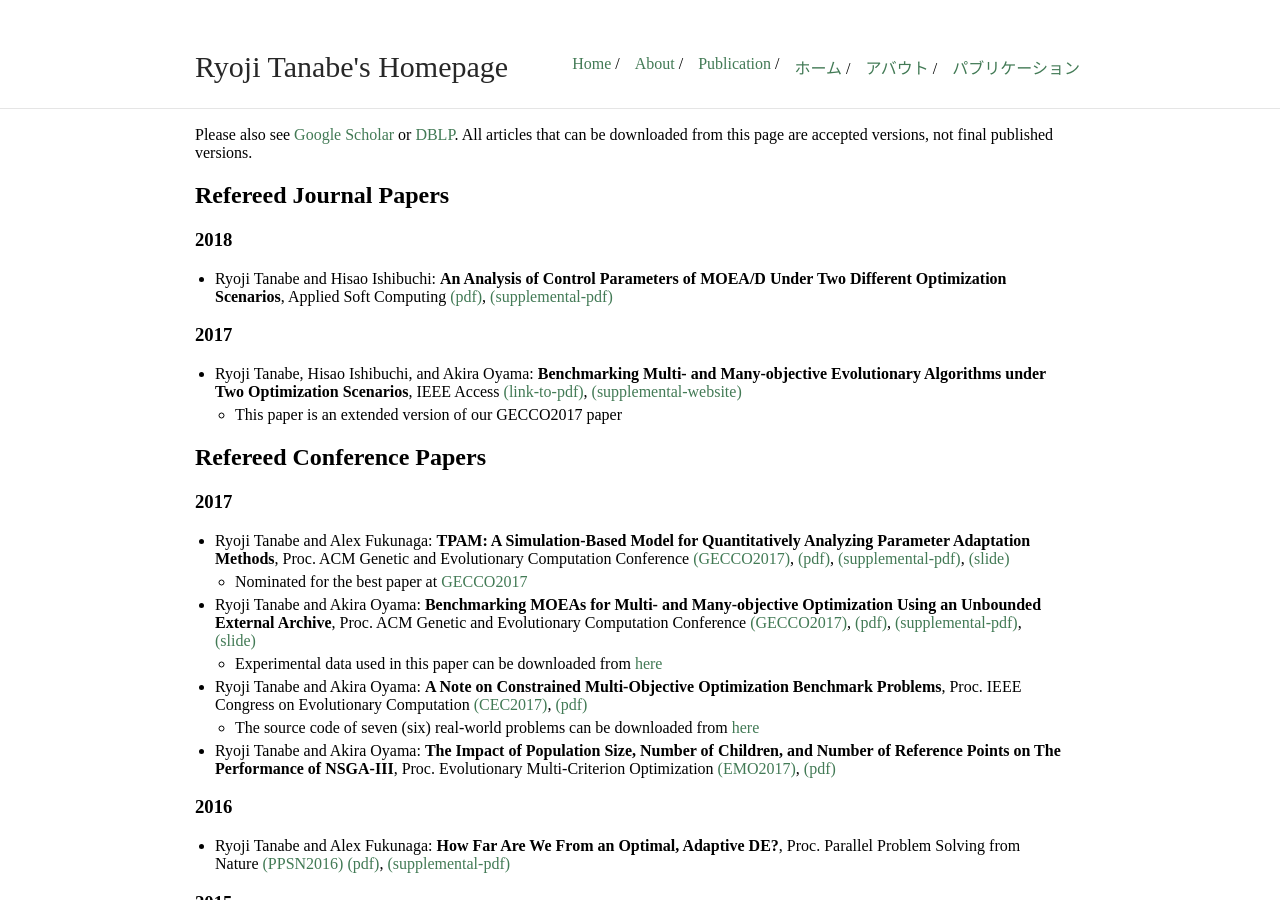
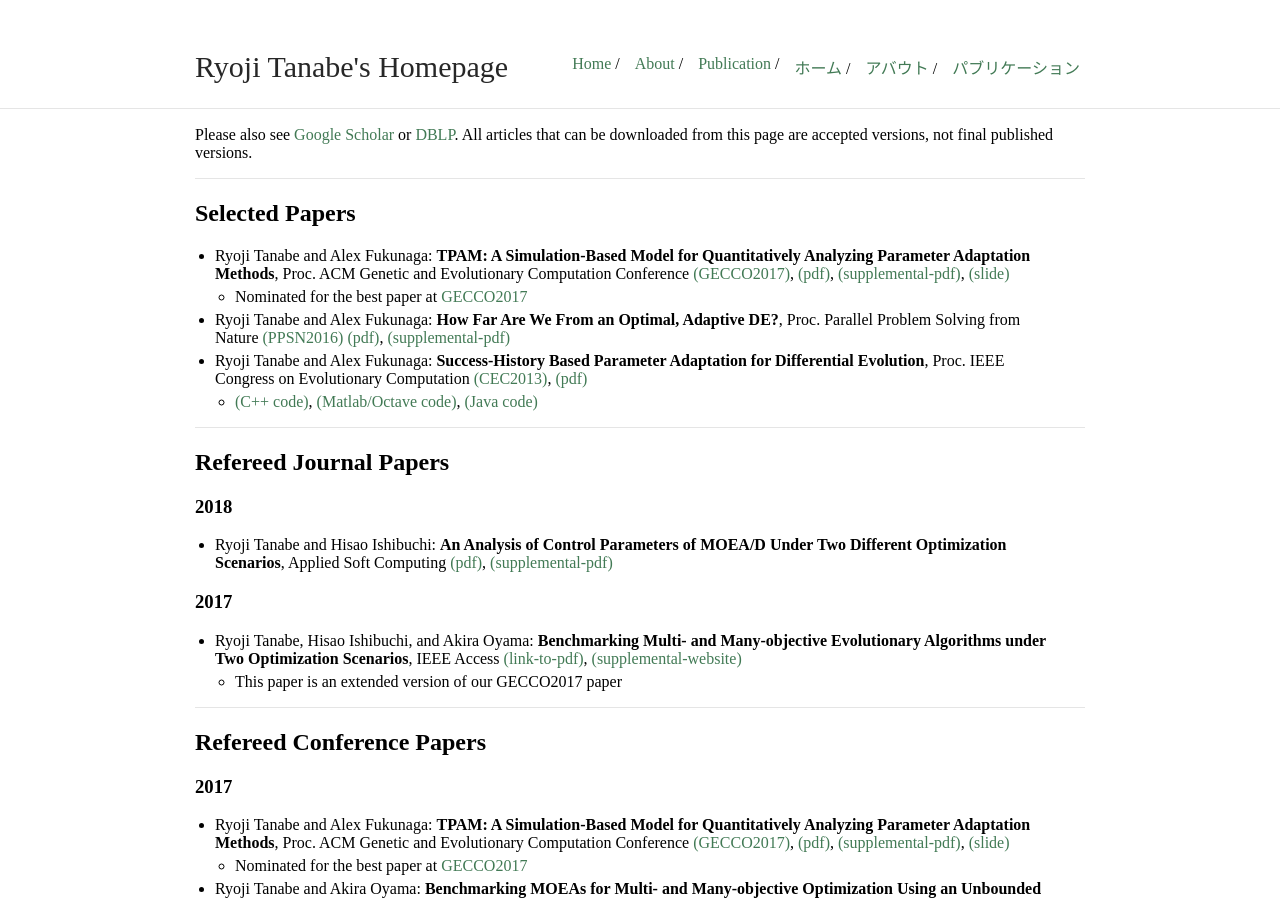
Before and after one commit to ryojitanabe/ryojitanabe.github.io, a Jekyll site: the page built from publication.md, in a window 1280 px wide and 900 px high. Built offline with Jekyll 4.4.1, drawn with Linux system fonts in a browser that asks for light colours.

Commit message:
add selected papers

```diff
--- a/publication.md
+++ b/publication.md
@@ -4,6 +4,18 @@ title: Ryoji Tanabe's Homepage
 ---
 
 Please also see [Google Scholar](https://scholar.google.co.jp/citations?user=xze7scoAAAAJ&hl=en) or [DBLP](http://dblp.uni-trier.de/pers/hd/t/Tanabe:Ryoji). All articles that can be downloaded from this page are accepted versions, not final published versions.
+
+---
+
+## Selected Papers
+
+*  Ryoji Tanabe and Alex Fukunaga: **TPAM: A Simulation-Based Model for Quantitatively Analyzing Parameter Adaptation Methods**, Proc. ACM Genetic and Evolutionary Computation Conference [(GECCO2017)](http://gecco-2017.sigevo.org/), [(pdf)](pdf/tf-gecco2017.pdf), [(supplemental-pdf)](pdf/tf-gecco2017-supp.pdf), [(slide)](pdf/tf-gecco2017-slide.pdf)
+   * Nominated for the best paper at [GECCO2017](http://gecco-2017.sigevo.org/)
+* Ryoji Tanabe and Alex Fukunaga: **How Far Are We From an Optimal, Adaptive DE?**, Proc. Parallel Problem Solving from Nature [(PPSN2016)](http://www.ppsn2016.org/conference/) [(pdf)](pdf/tf-ppsn16.pdf), [(supplemental-pdf)](pdf/tf-ppsn16-supp.pdf)
+* Ryoji Tanabe and Alex Fukunaga: **Success-History Based Parameter Adaptation for Differential Evolution**, Proc. IEEE Congress on Evolutionary Computation [(CEC2013)](http://www.cec2013.org/), [(pdf)](tf-cec2013-shade.pdf)
+    * [(C++ code)](code/SHADE1.1.1_CEC2014_c++.zip), [(Matlab/Octave code)](code/SHADE1.1.1_CEC2014_Matlab_Octave.zip), [(Java code)](code/SHADE1.1.1_CEC2014_Java.zip)
+
+---
 
 ## Refereed Journal Papers
 
@@ -16,6 +28,7 @@ Please also see [Google Scholar](https://scholar.google.co.jp/citations?user=xze
 * Ryoji Tanabe, Hisao Ishibuchi, and Akira Oyama: **Benchmarking Multi- and Many-objective Evolutionary Algorithms under Two Optimization Scenarios**, IEEE Access [(link-to-pdf)](http://ieeexplore.ieee.org/document/8031325/), [(supplemental-website)](https://sites.google.com/site/benchmarkingmoeas/)
    * This paper is an extended version of our GECCO2017 paper
 
+---
 
 ## Refereed Conference Papers
 
```
Also changed, not shown: publication-j.md (+9 -0 lines), 2 other files.
